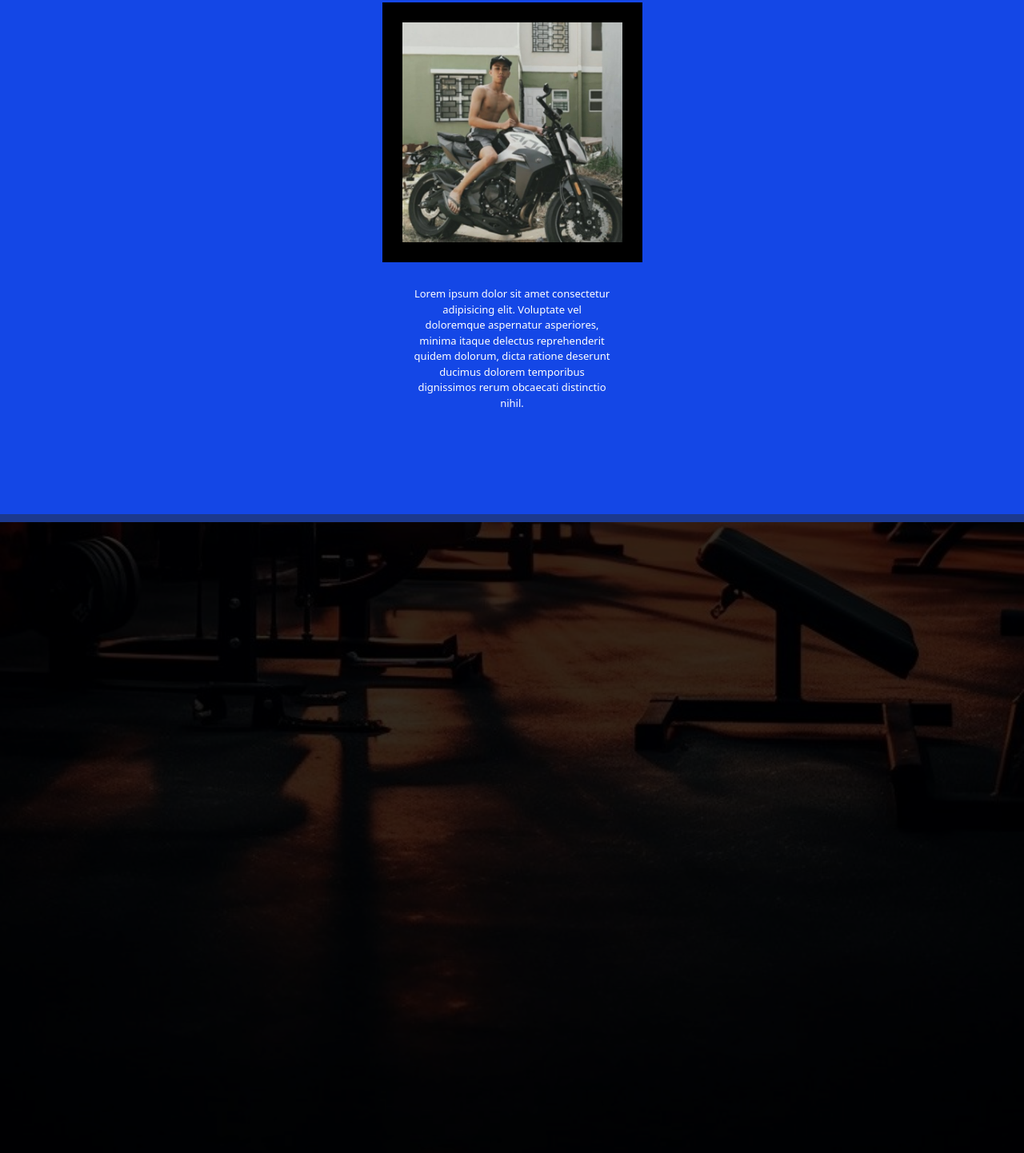
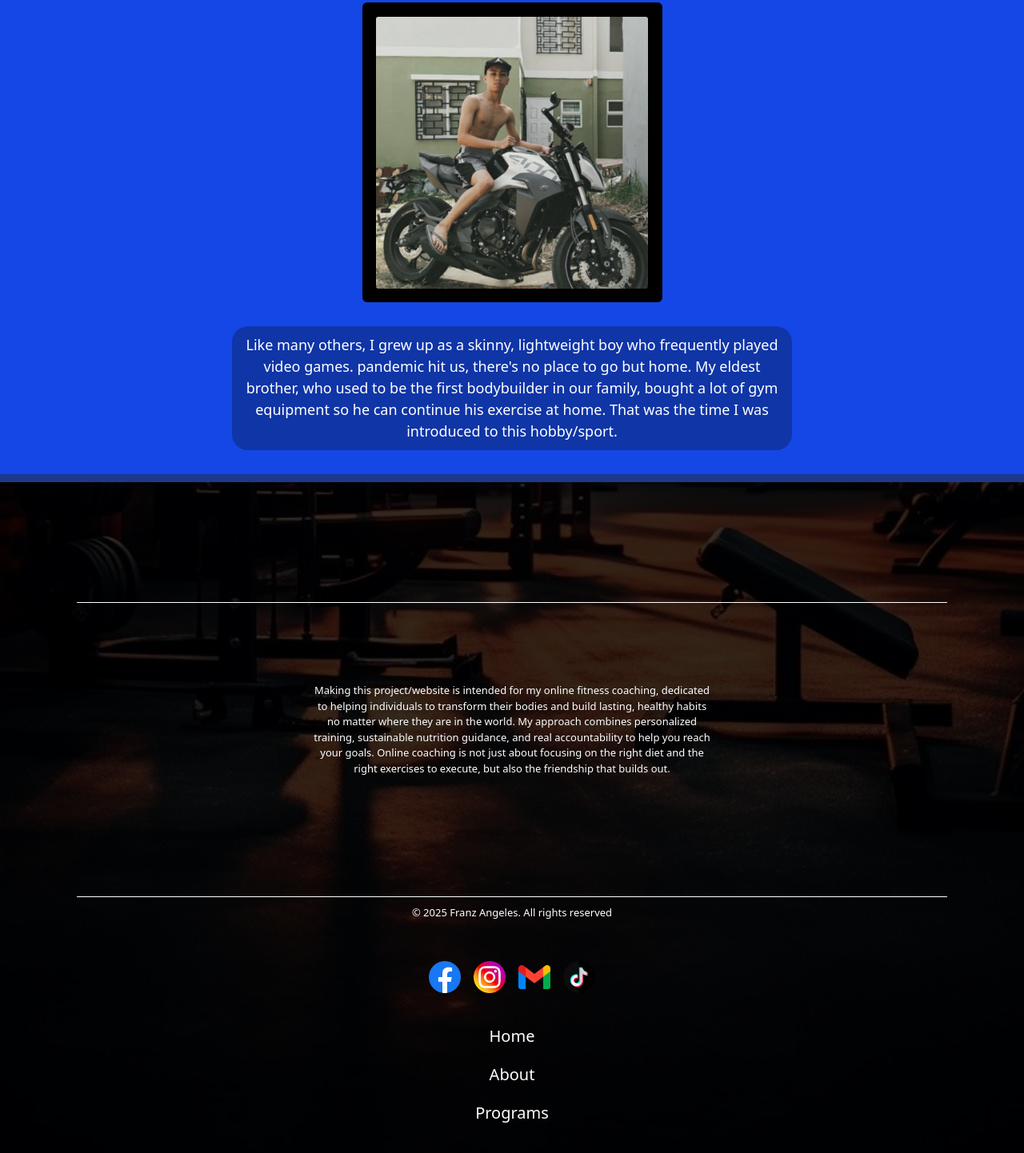
Before and after one commit to Franz-Angeles/BBWEB, a website: page view/html/about.html in a window 1280 px wide. Shown: the part 828-2270 px from the top of the page at 80% size. Drawn offline with Linux system fonts and the light colour scheme.

Commit message:
v0.9.0 - About page done

```diff
--- a/view/html/about.html
+++ b/view/html/about.html
@@ -89,8 +89,9 @@
 
       <!-- CONTENT---- CONTENT---- CONTENT---- CONTENT---- CONTENT---- CONTENT-->
       <div
-        class="h-[800px] bg-blue-700 mt-[40px] sm:mt-[50px] xl:mt-[70px] border-t-[10px] border-b-[10px] border-blue-900"
+        class="h-[750px] bg-blue-700 mt-[40px] sm:mt-[50px] xl:mt-[70px] border-t-[10px] border-b-[10px] border-blue-900"
       >
+        <!--Moving icons-->
         <div class="marquee-container">
           <div class="marquee-content">
             <div class="marquee-item">
@@ -200,25 +201,65 @@
             </div>
           </div>
         </div>
-
-        <div class="flex flex-col justify-self-center">
+        <!---->
+        <div class="flex flex-col items-center justify-center">
           <div
-            class="flex bg-black h-[325px] w-[325px] content-center justify-center mt-[30px]"
+            class="flex items-center justify-center rounded-[6px] bg-black h-[325px] w-[325px] mt-[30px] xl:h-[375px] xl:w-[375px]"
           >
             <img
-              class="h-[275px] self-center"
+              class="h-[295px] xl:h-[340px] rounded-[3px]"
               src="../src/img/thrwbacknk.jfif"
             />
           </div>
-          <p class="paragraph w-[250px] text-center self-center mt-[30px]">
-            Lorem ipsum dolor sit amet consectetur adipisicing elit. Voluptate
-            vel doloremque aspernatur asperiores, minima itaque delectus
-            reprehenderit quidem dolorum, dicta ratione deserunt ducimus dolorem
-            temporibus dignissimos rerum obcaecati distinctio nihil.
+          <p
+            id="bggray"
+            class="w-[300px] text-center text-[15px] mt-[30px] md:w-[300px] lg:w-[700px] xl:text-[18px] transition-all duration-500"
+          >
+            Like many others, I grew up as a skinny, lightweight boy who
+            frequently played video games. pandemic hit us, there's no place to
+            go but home. My eldest brother, who used to be the first bodybuilder
+            in our family, bought a lot of gym equipment so he can continue his
+            exercise at home. That was the time I was introduced to this
+            hobby/sport.
           </p>
         </div>
       </div>
       <!---->
     </div>
+
+    <hr class="mt-[150px] w-full xl:w-[85%] justify-self-center" />
+
+    <footer class="mt-[100px] mb-[100px]">
+      <p
+        class="flex justify-self-center text-center w-[250px] sm:w-[300px] lg:w-[400px] xl:w-[500px] 2xl:w-[1000px]"
+      >
+        Making this project/website is intended for my online fitness coaching,
+        dedicated to helping individuals to transform their bodies and build
+        lasting, healthy habits no matter where they are in the world. My
+        approach combines personalized training, sustainable nutrition guidance,
+        and real accountability to help you reach your goals. Online coaching is
+        not just about focusing on the right diet and the right exercises to
+        execute, but also the friendship that builds out.
+      </p>
+
+      <hr class="mt-[150px] w-full xl:w-[85%] justify-self-center" />
+      <h3 class="flex justify-self-center mt-[10px]">
+        © 2025 Franz Angeles. All rights reserved
+      </h3>
+      <div class="flex justify-self-center mt-[50px] gap-4 cursor-pointer">
+        <img class="h-[40px]" src="../src/img/socmedicons/facebook.png" />
+        <img class="h-[40px]" src="../src/img/socmedicons/social.png" />
+        <img class="h-[40px]" src="../src/img/socmedicons/gmail.png" />
+        <img class="h-[40px]" src="../src/img/socmedicons/tik-tok.png" />
+      </div>
+
+      <div
+        class="flex flex-col items-center-safe justify-self-center gap-5 mt-[40px] text-xl"
+      >
+        <a class="hover:text-blue-500" href="../html/index.html">Home</a>
+        <a class="hover:text-blue-500" href="../html/about.html">About</a>
+        <a class="hover:text-blue-500" href="#">Programs</a>
+      </div>
+    </footer>
   </body>
 </html>
--- a/view/src/firstcss.css
+++ b/view/src/firstcss.css
@@ -14,7 +14,7 @@ body {
 .marquee-content {
   display: flex;
   width: fit-content;
-  animation: scroll 20s linear infinite;
+  animation: scroll 30s linear infinite;
   gap: 50px;
 }
 
@@ -30,6 +30,12 @@ body {
   flex-shrink: 0;
 }
 
+#bggray {
+  background-color: #0f35a7;
+  border-radius: 20px;
+  padding: 10px;
+}
+
 @keyframes scroll {
   0% {
     transform: translateX(0%);
@@ -38,3 +44,12 @@ body {
     transform: translateX(-50%);
   }
 }
+
+@media (max-width: 768px) {
+  .movingicon {
+    height: 60px;
+  }
+  .marquee-content {
+    gap: 20px;
+  }
+}
```
Also changed, not shown: view/src/output.css.
